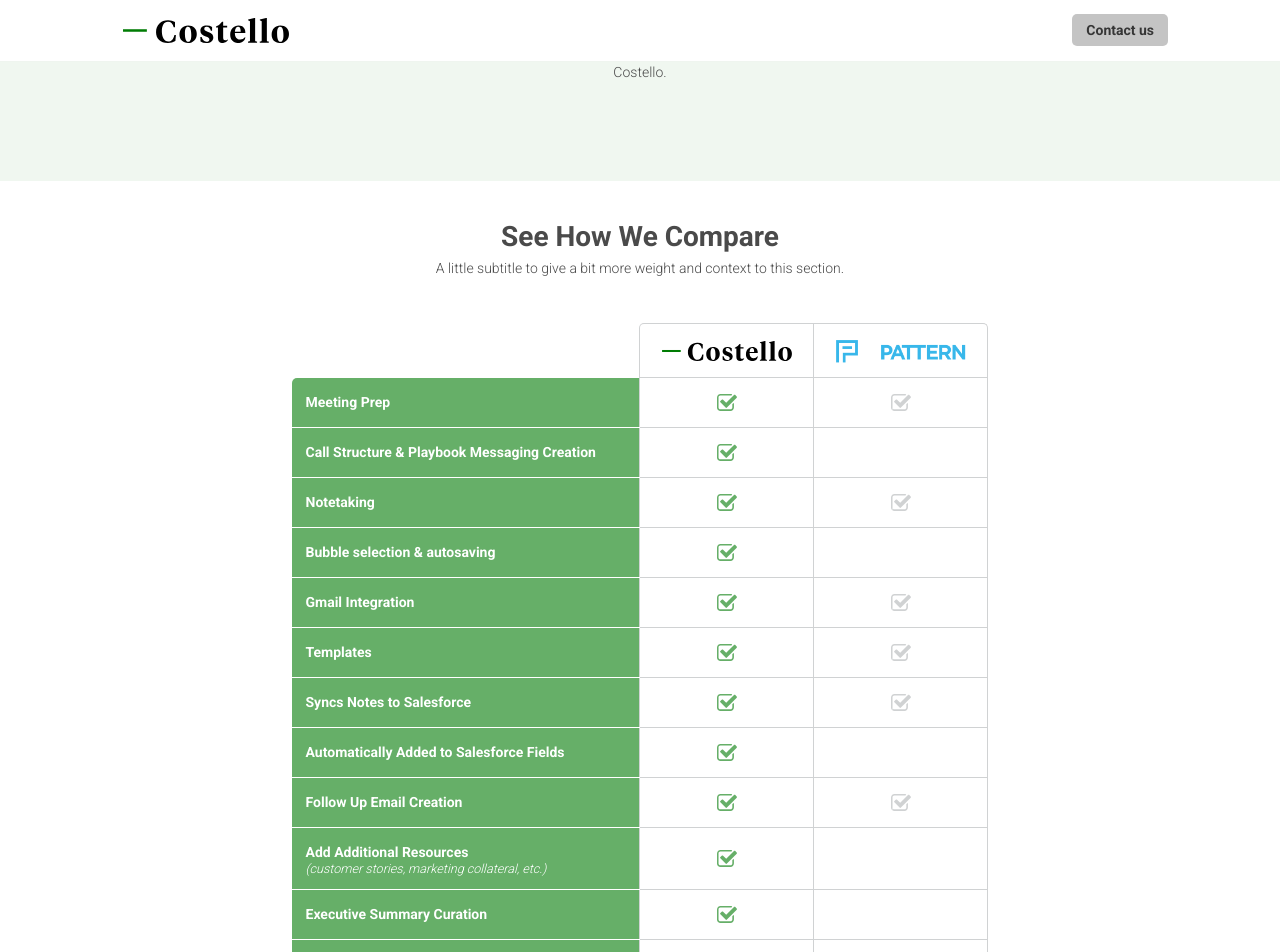
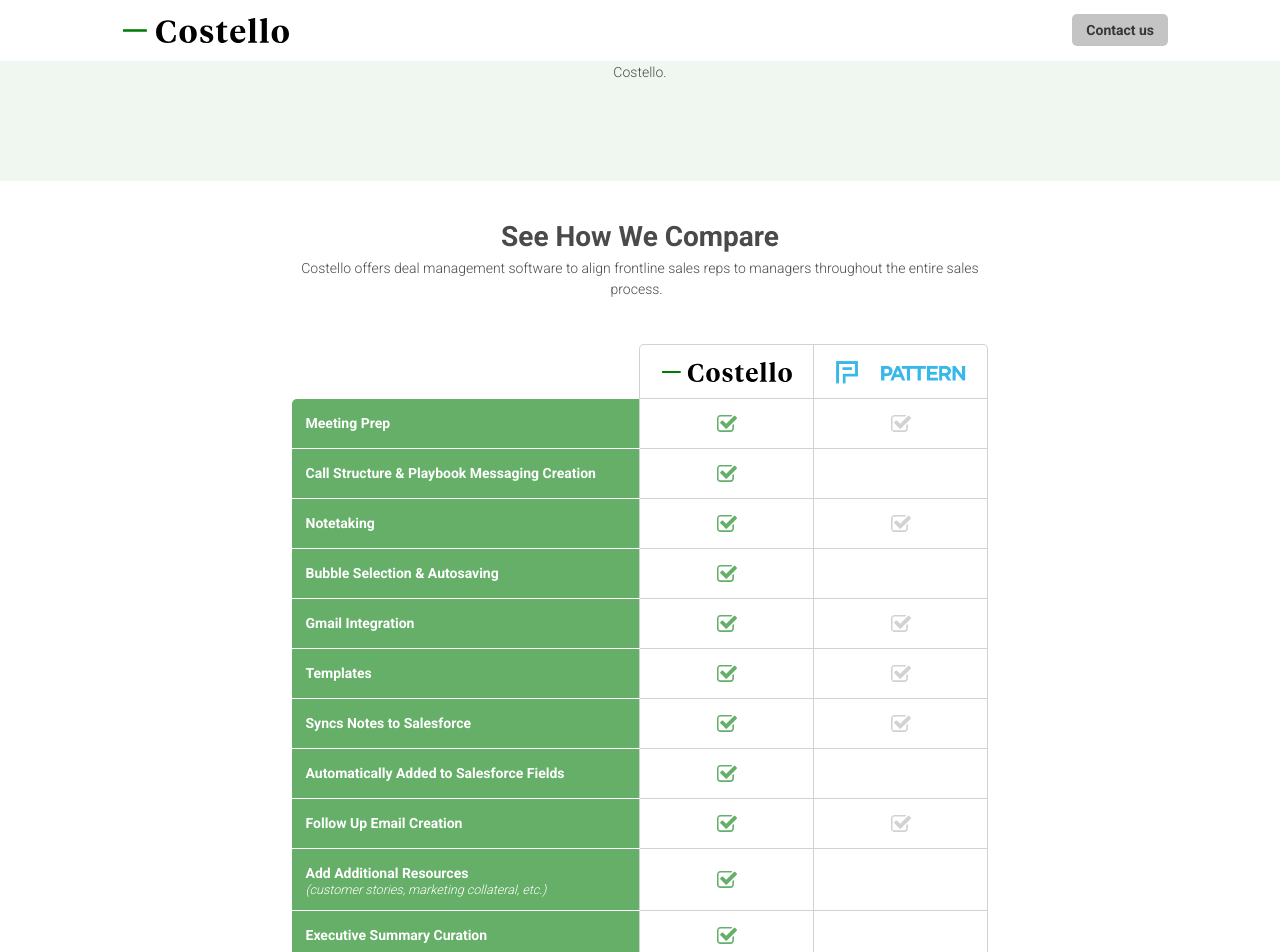
Before and after one commit to danieljbell/cloudcannon-test, a Jekyll site: the page built from getpattern.html, in a window 1280 px wide and 1400 px high, scrolled down 834 px. Shown: the top 952 px of the window. Built offline with Jekyll 4.4.1, drawn with Linux system fonts in a browser that asks for light colours; comment, search, counter and statistics services are not loaded; some of the changed text lies outside the part shown.

Commit message:
Updated 'getpattern.html' via CloudCannon

```diff
--- a/getpattern.html
+++ b/getpattern.html
@@ -44,7 +44,7 @@
       <div class="column is-two-thirds-desktop">
         <div class="has-text-centered">
           <h2 class="editable">See How We Compare</h2>
-          <p class="editable">A little subtitle to give a bit more weight and context to this section.</p>
+          <p class="editable">Costello offers deal management software to align frontline sales reps to managers throughout the entire sales process. &nbsp;</p>
           <table>
             <tbody>
               <tr>
@@ -63,7 +63,7 @@
                 <td class="has-text-centered"><img class="editable" src="/assets/images/global/head-to-head-gray-checkbox.svg" alt="Nope!" /></td>
               </tr>
               <tr>
-                <td class="editable">Bubble selection &amp; autosaving</td>
+                <td class="editable">Bubble Selection &amp; Autosaving</td>
                 <td class="has-text-centered"><img class="editable" src="/assets/images/global/head-to-head-brand-checkbox.svg" alt="Yep!" /></td>
                 <td class="has-text-centered"></td>
               </tr>
@@ -129,7 +129,7 @@
   </section>
   <section class="section greybg" id="contact">
     <div class="has-text-centered">
-      <h2 class="editable">Transition from Pattern to Costello within a day</h2>
+      <h2 class="editable">Transition from Pattern to Costello&nbsp;</h2>
       <p class="editable">Contact us to learn more now.</p>
     </div>
     <div class="columns is-tablet">
```
